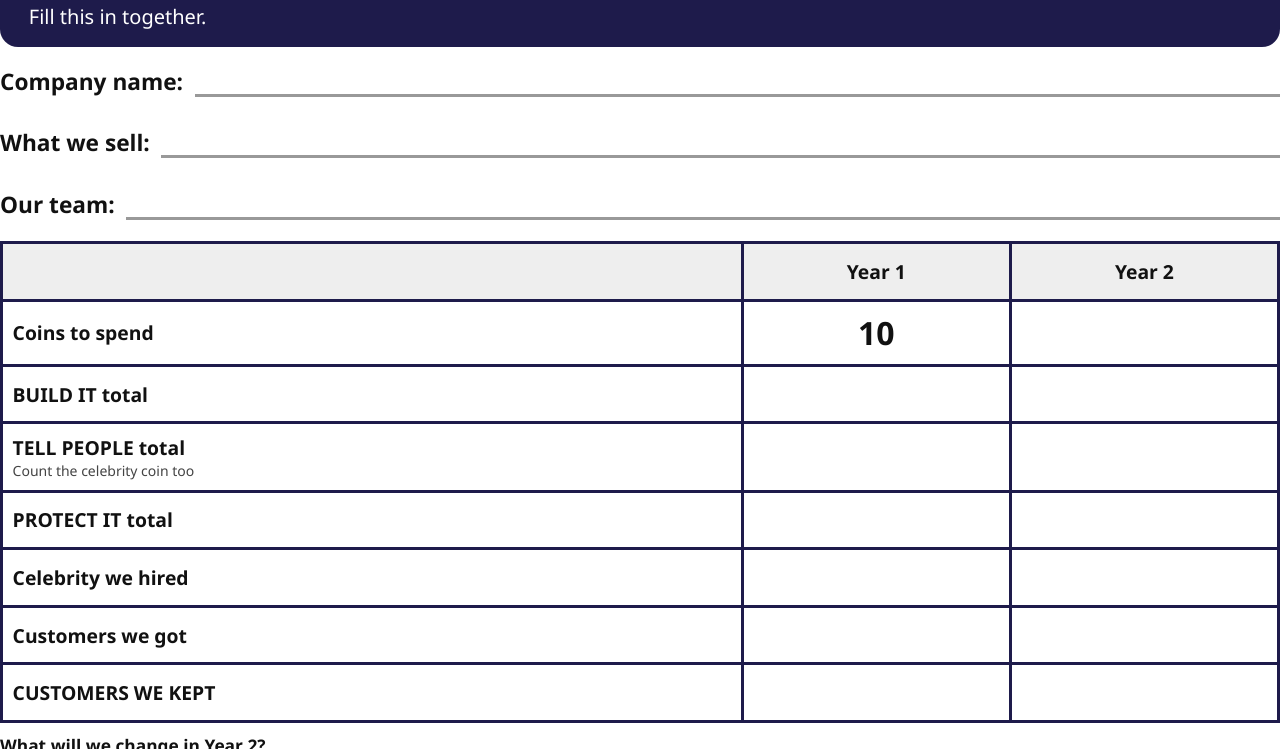
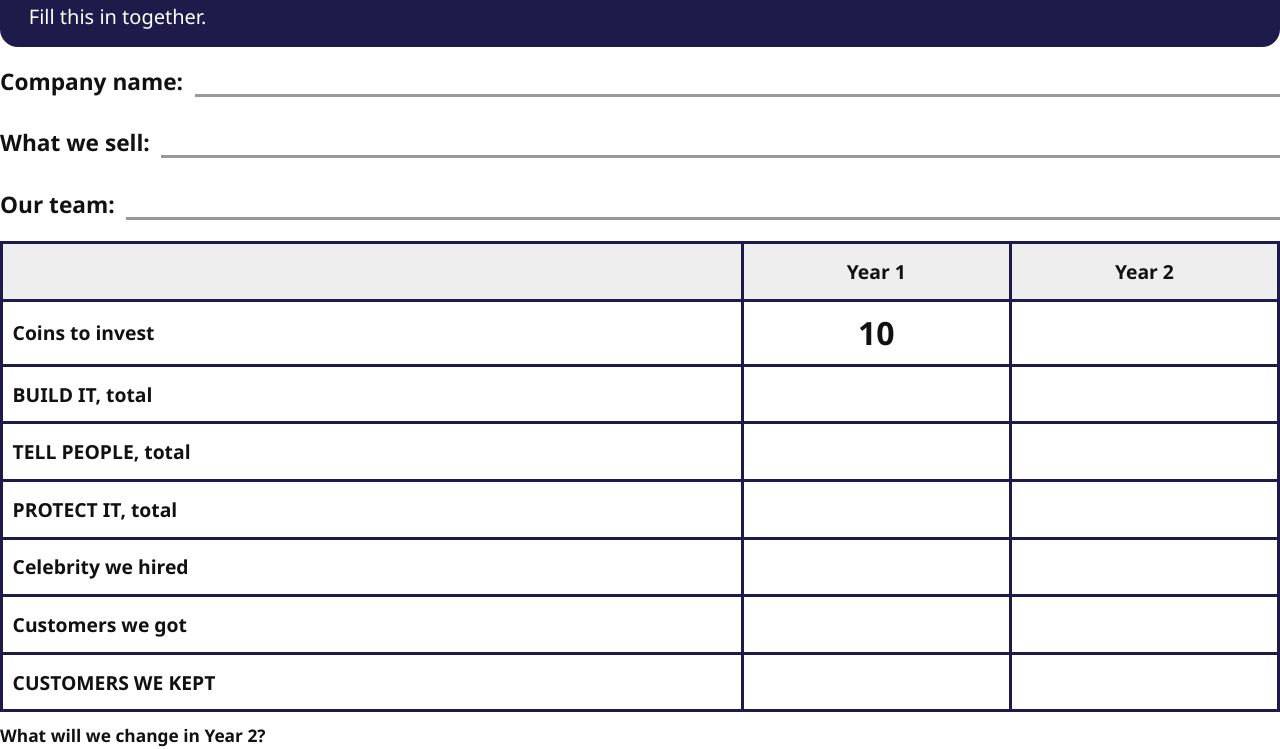
Before and after one commit to davidjette/find-your-path, a plain HTML site: page sheets.html in a window 1280 px wide. Shown: the part 2930-3679 px from the top of the page. Drawn offline with Linux system fonts and the light colour scheme.

Commit message:
Scorecard labels: Coins to invest, comma totals; drop celebrity coin note
Co-Authored-By: Claude Fable 5.2 <noreply@anthropic.com>

```diff
--- a/sheets.html
+++ b/sheets.html
@@ -73,7 +73,7 @@ td small{display:block;font-weight:500;font-size:10.5pt;color:#444}
     <div><img src="img/einstein.jpg" alt="">Albert Einstein</div>
     <div><img src="img/davinci.jpg" alt="">Leonardo da Vinci</div>
   </div>
-  <div class="total"><div class="lab">Count ALL the coins on this sheet<br><span style="font-size:12pt;font-weight:600">The celebrity coin counts too.</span></div><div><div class="box"></div><span class="y">Year 1</span></div><div><div class="box"></div><span class="y">Year 2</span></div></div>
+  <div class="total"><div class="lab">Count ALL the coins on this sheet<br><span style="font-size:12pt;font-weight:600">A coin placed on a celebrity counts too.</span></div><div><div class="box"></div><span class="y">Year 1</span></div><div><div class="box"></div><span class="y">Year 2</span></div></div>
 </section>
 
 <section class="page protect">
@@ -97,10 +97,10 @@ td small{display:block;font-weight:500;font-size:10.5pt;color:#444}
   <div class="line">Our team: <i></i></div>
   <table>
     <tr><th></th><th>Year 1</th><th>Year 2</th></tr>
-    <tr><td>Coins to spend</td><td style="text-align:center;font-size:24pt;font-weight:900">10</td><td></td></tr>
-    <tr><td>BUILD IT total</td><td></td><td></td></tr>
-    <tr><td>TELL PEOPLE total<small>Count the celebrity coin too</small></td><td></td><td></td></tr>
-    <tr><td>PROTECT IT total</td><td></td><td></td></tr>
+    <tr><td>Coins to invest</td><td style="text-align:center;font-size:24pt;font-weight:900">10</td><td></td></tr>
+    <tr><td>BUILD IT, total</td><td></td><td></td></tr>
+    <tr><td>TELL PEOPLE, total</td><td></td><td></td></tr>
+    <tr><td>PROTECT IT, total</td><td></td><td></td></tr>
     <tr><td>Celebrity we hired</td><td></td><td></td></tr>
     <tr><td>Customers we got</td><td></td><td></td></tr>
     <tr><td>CUSTOMERS WE KEPT</td><td></td><td></td></tr>
```
